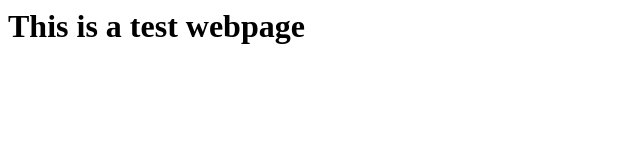
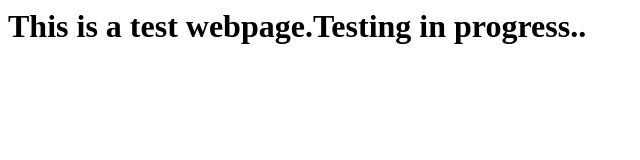
Before and after one commit to upasana2505/webrepo, a plain HTML site: page index.html in a window 1280 px wide. Shown: the whole page, without its empty margins (0-640 px from the left). Drawn offline with Linux system fonts and the light colour scheme.

Commit message:
Updated index.html

```diff
--- a/index.html
+++ b/index.html
@@ -1 +1 @@
-<h1>This is a test webpage</h1>
+<h1>This is a test webpage.Testing in progress..</h1>
```
